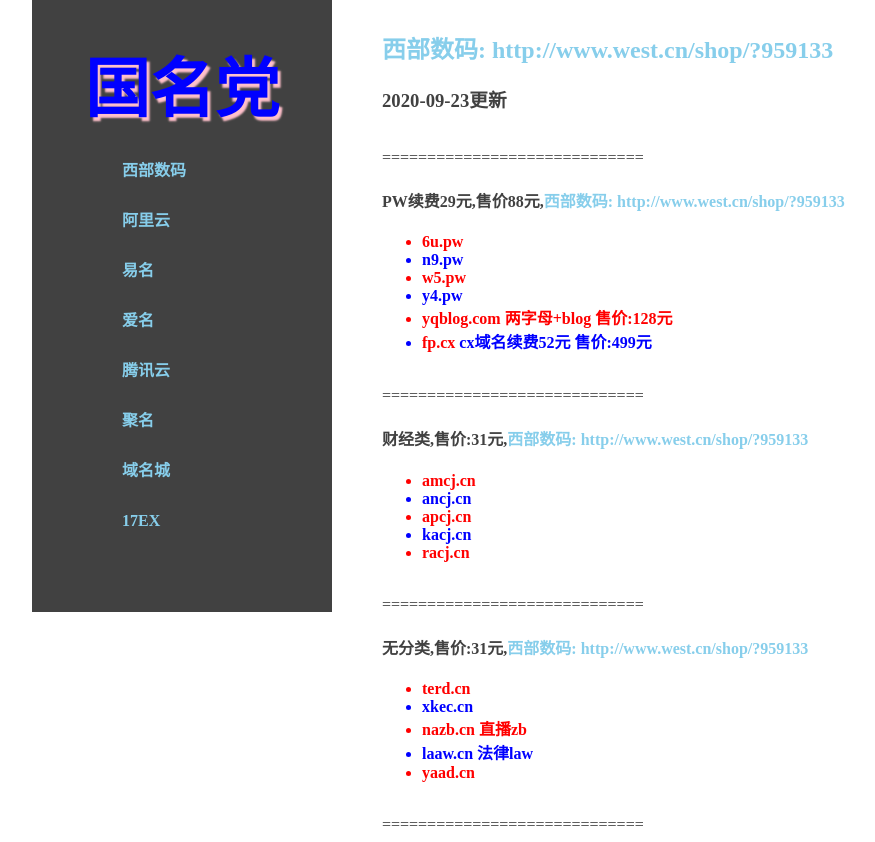
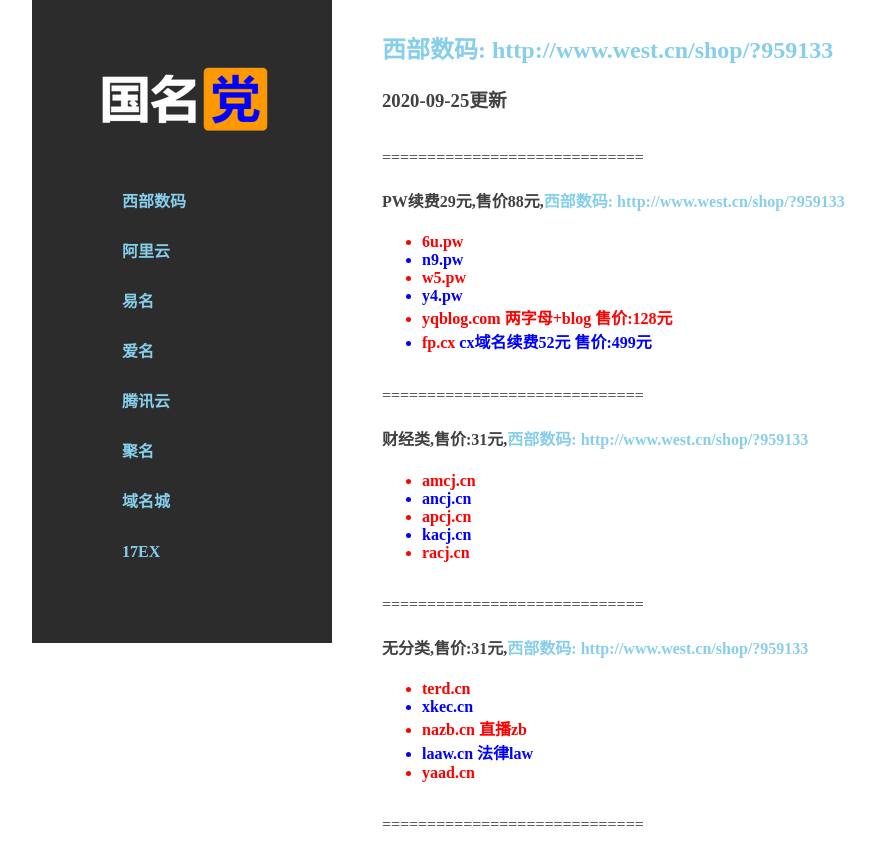
Before and after one commit to sitebox/sitebox.github.io, a PHP site: page / in a window 1280 px wide. Shown: the top 842 px of the page, without its empty margins (8-883 px from the left). Run offline with PHP 8.4, Linux system fonts and the light colour scheme.

Commit message:
2020-09-25guomingdang

```diff
--- a/index.html
+++ b/index.html
@@ -10,7 +10,7 @@
 <div id ="container">
     <div id="wrap">
             <div id="leftside">
-                    <h1>国名党</h1>
+                    <h1><img  src="logo.png"></h1>
                     <ul class="ulist">
                         <li><a href="#west">西部数码</a></li>
                         <li><a href="#aliyun">阿里云</a></li>
@@ -24,7 +24,7 @@
             </div>
             <div id="rightside">
 <h2 id="west"><a href="http://www.west.cn/shop/?959133" target="_blank">西部数码: http://www.west.cn/shop/?959133</a></h2>
-<h3>2020-09-23更新</h3>
+<h3>2020-09-25更新</h3>
 <br>=============================
 <br><h4>PW续费29元,售价88元,<a href="http://www.west.cn/shop/?959133" target="_blank">西部数码: http://www.west.cn/shop/?959133</a></h4>
 <ul>
--- a/style.css
+++ b/style.css
@@ -42,7 +42,7 @@ position: relative;
 width: 200px;
 padding:50px;
 float:left;
-background: #414141;
+background-color:rgba(22,22,22,0.9) ;
 color:white;
 position: fixed;
 text-align: left;
```
Also changed, not shown: logo.png (added).
